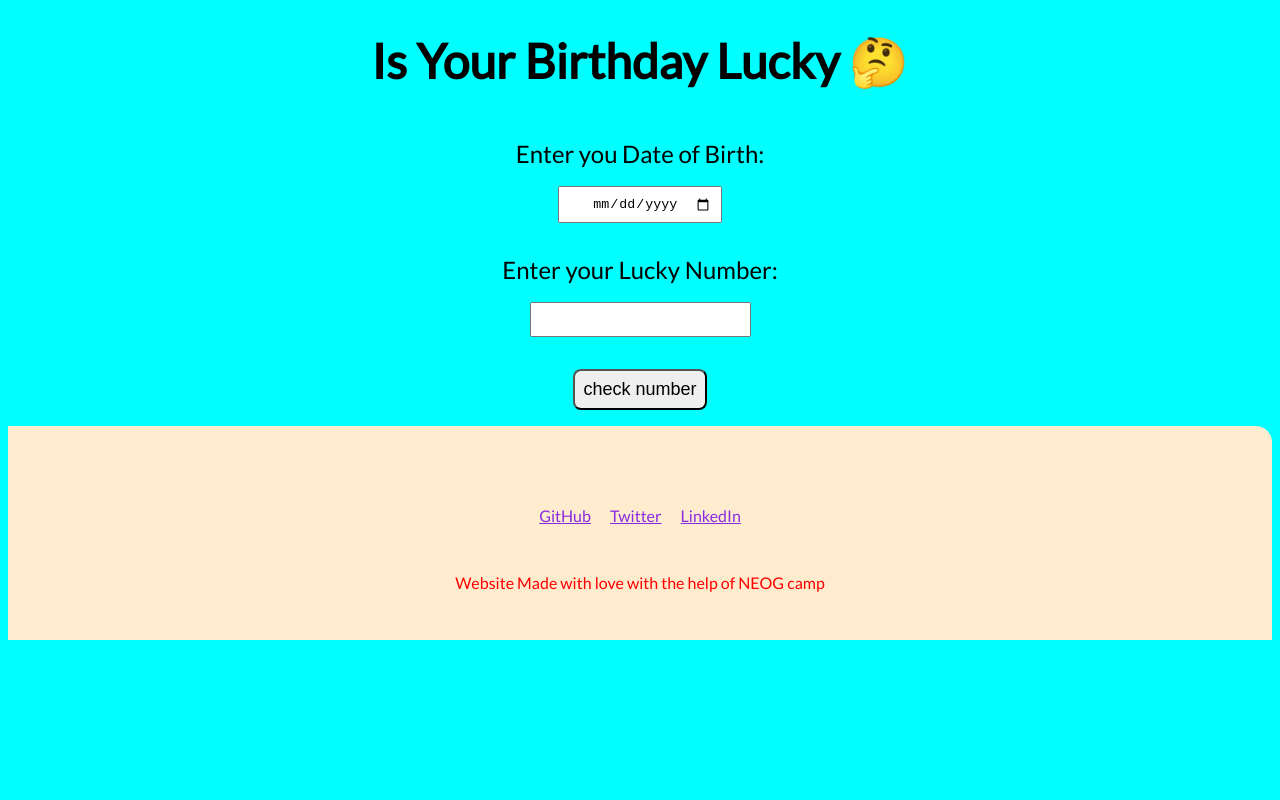
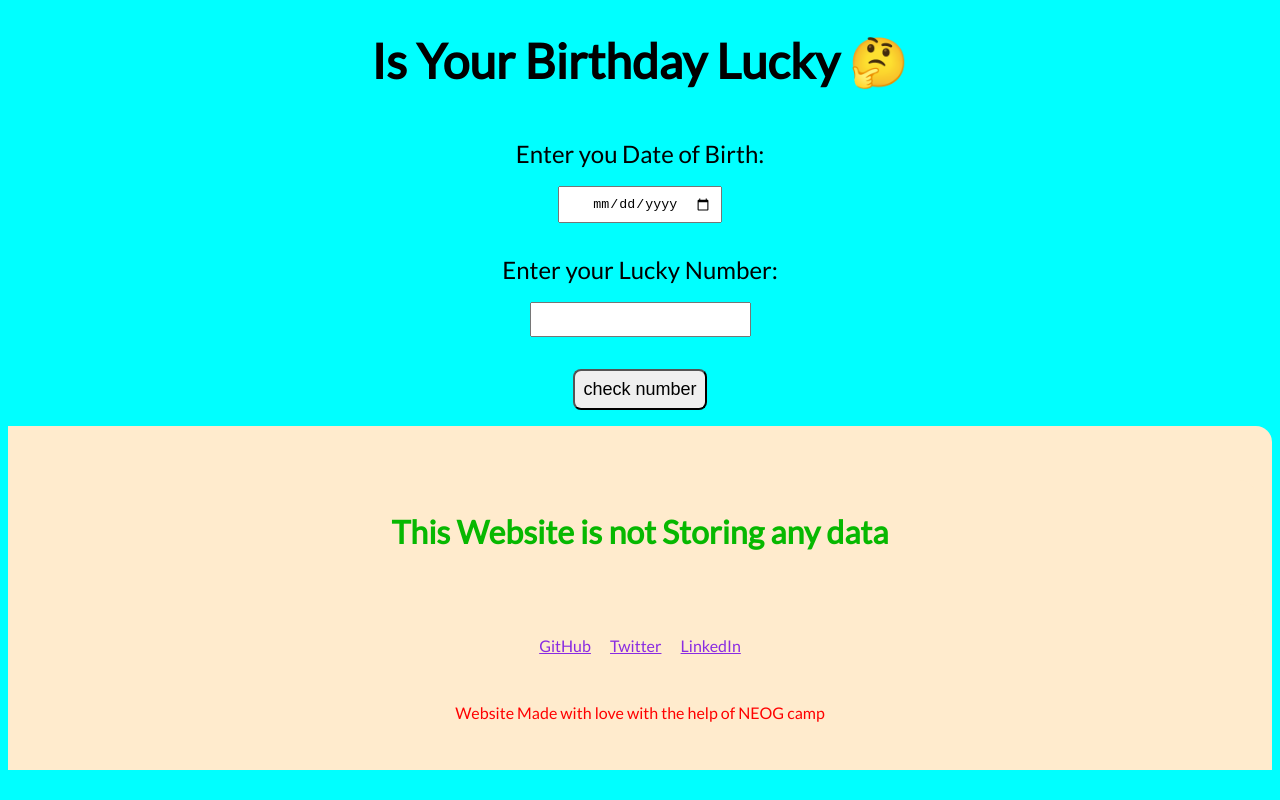
Before and after one commit to Mohitkumar33/is-your-birthday-lucky, a plain HTML site: page index.html in a window 1280 px wide. Drawn offline with Linux system fonts and the light colour scheme.

Commit message:
fix: added a privacy note

```diff
--- a/index.html
+++ b/index.html
@@ -18,6 +18,7 @@
       <textarea id="text-area" cols="30" rows="2" disabled></textarea>
     </div>
     <footer class="footer">
+      <h1 class="footer heading">This Website is not Storing any data</h1>
       <ul class="footer social-links list-non-bullet">
         <li class="list-item-inline">
           <a class="link" href="https://github.com/Mohitkumar33">GitHub</a>
--- a/style.css
+++ b/style.css
@@ -46,6 +46,10 @@ input {
   border-top-right-radius: 1rem;
 }
 
+.footer .heading {
+  color: rgb(7, 184, 1);
+}
+
 .footer .footer-header {
   font-weight: bold;
   font-size: large;
```
